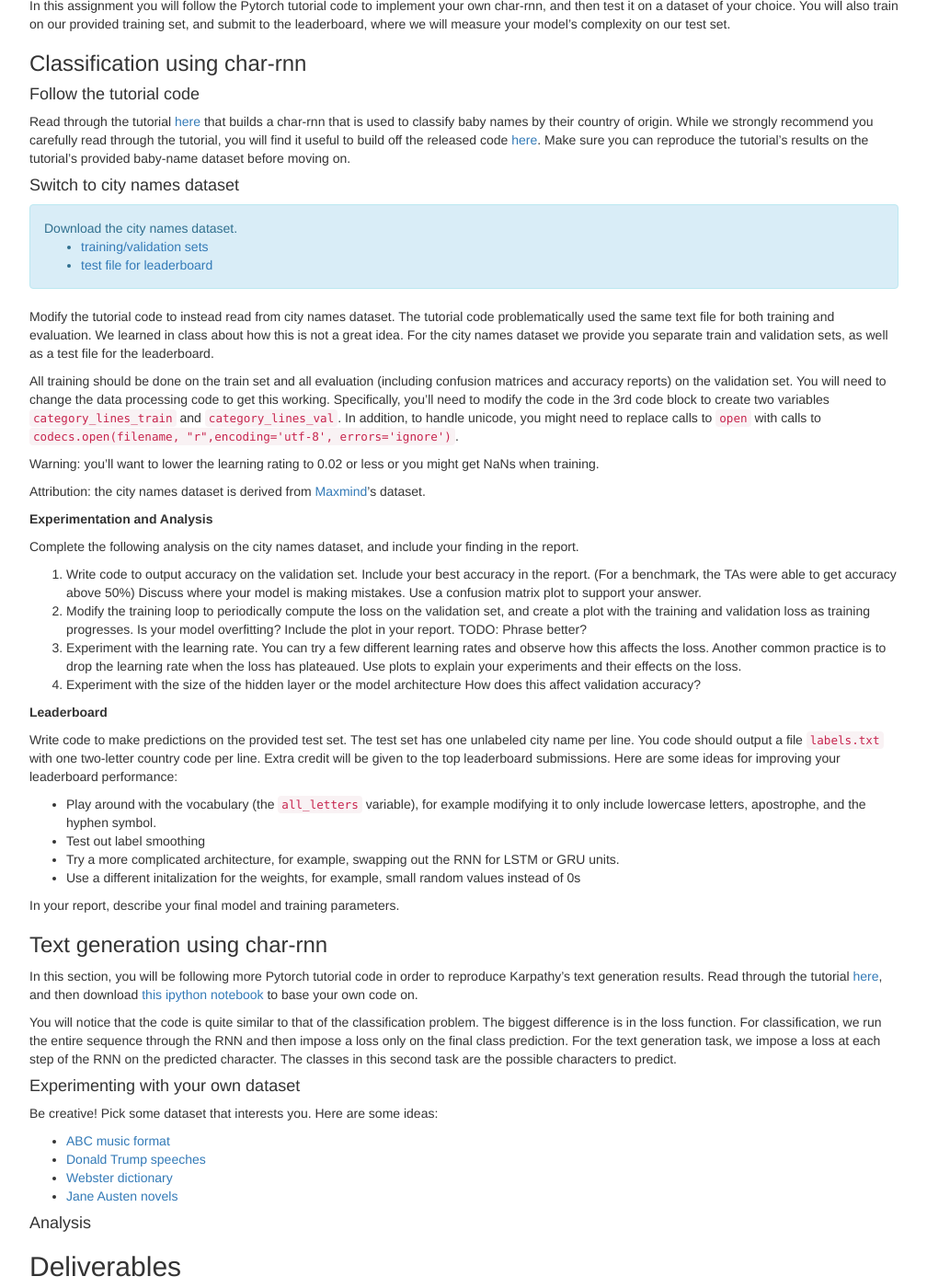
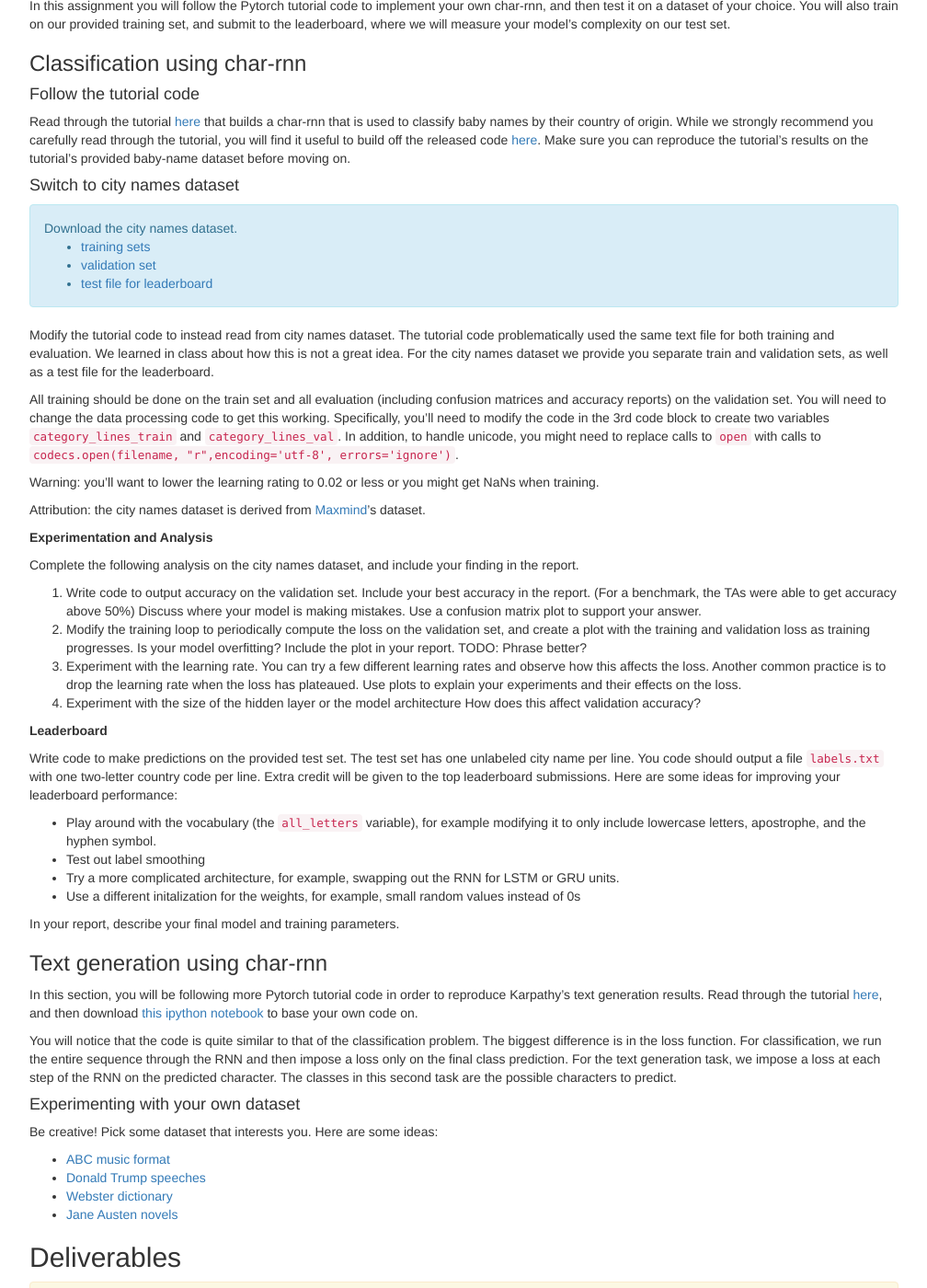
Before and after one commit to computational-linguistics-class/computational-linguistics-class.github.io, a Jekyll site: the page built from assignment5.md, in a window 1280 px wide and 1400 px high, scrolled down 8321 px. Shown: the whole window at 92% size, without its empty margins (233-1241 px from the left). Built offline with Jekyll 4.4.1, drawn with Linux system fonts in a browser that asks for light colours; nearby versions of some CDN libraries; formulas are drawn with MathJax 3; a script that is not in the unit is left out.

Commit message:
Update assignment5.md

```diff
--- a/assignment5.md
+++ b/assignment5.md
@@ -495,8 +495,9 @@ Read through the tutorial [here](http://pytorch.org/tutorials/intermediate/char_
 
 <div class="alert alert-info" markdown="1">
 Download the city names dataset.
-* [training/validation sets](downloads/hw5/cities.zip)
-* [test file for leaderboard](downloads/hw5/test_data.zip)
+* [training sets](downloads/hw5/cities_train.zip)
+* [validation set](downloads/hw5/cities_val.zip)
+* [test file for leaderboard](downloads/hw5/cities_test.txt)
 </div>
 
 Modify the tutorial code to instead read from city names dataset. The tutorial code problematically used the same text file for both training and evaluation. We learned in class about how this is not a great idea. For the city names dataset we provide you separate train and validation sets, as well as a test file for the leaderboard.
@@ -541,8 +542,6 @@ Be creative! Pick some dataset that interests you. Here are some ideas:
 * [Donald Trump speeches](https://github.com/ryanmcdermott/trump-speeches)
 * [Webster dictionary](http://www.gutenberg.org/cache/epub/29765/pg29765.txt)
 * [Jane Austen novels](http://www.gutenberg.org/files/31100/31100.txt)
-
-#### Analysis
 
 ## Deliverables
 <div class="alert alert-warning" markdown="1">
```
